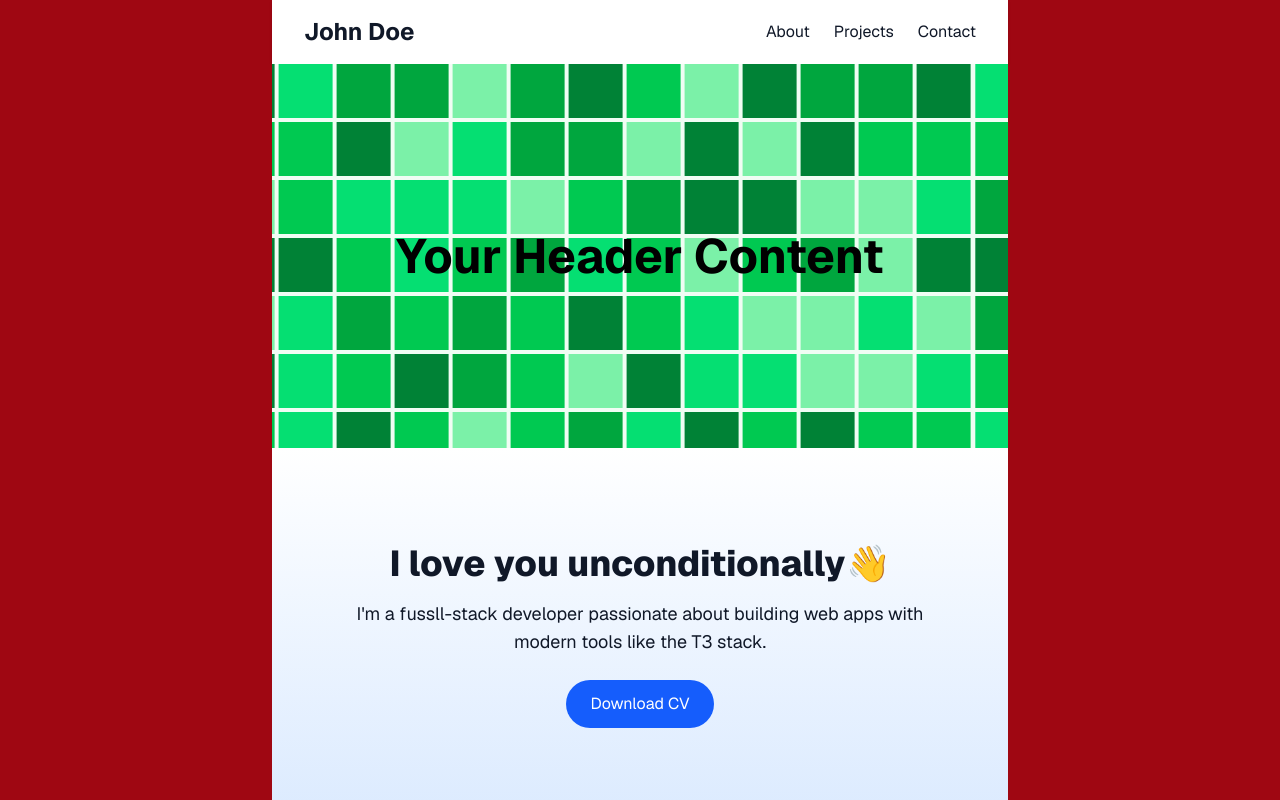
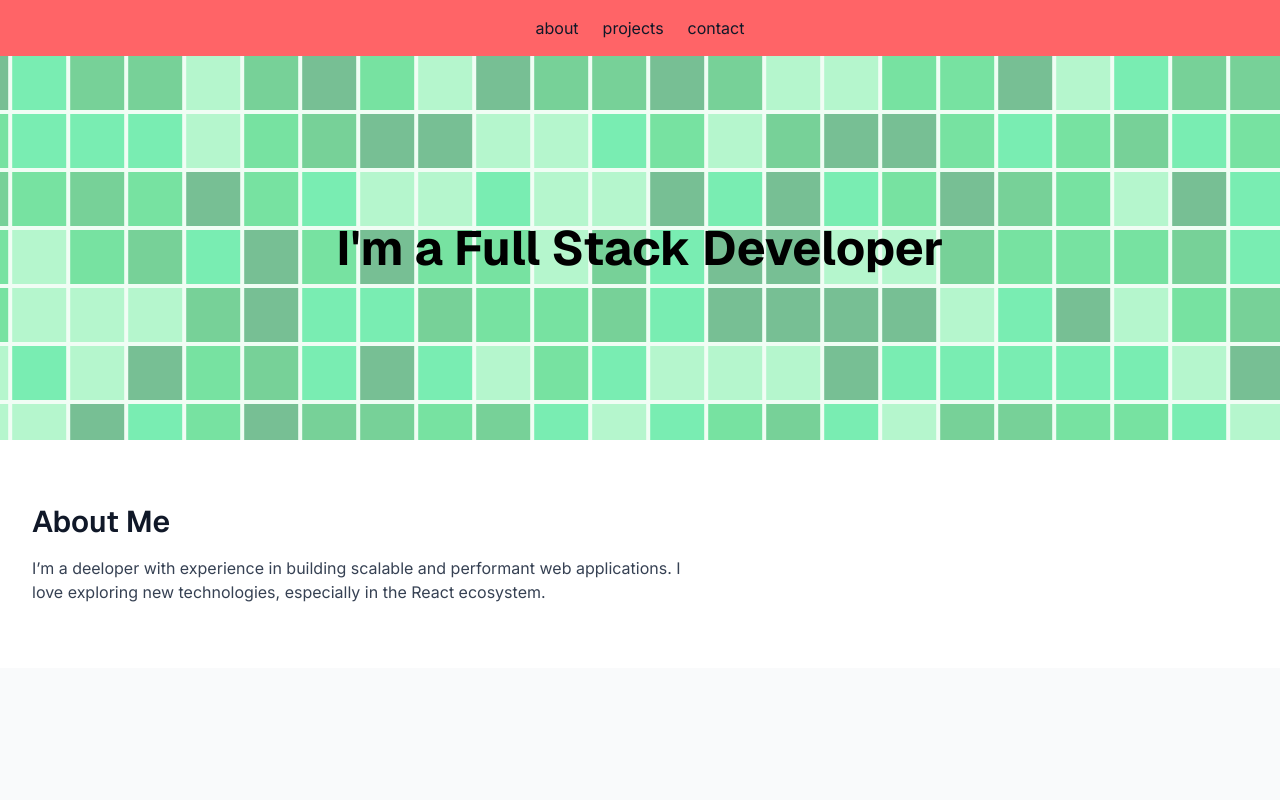
Before and after one commit to AlexanderBarr/alexbarrdotcom, a Next.js app: page / in a window 1280 px wide. Shown: the top 800 px of the page. Built offline with nearby package versions, Linux system fonts and the light colour scheme.

Commit message:
fix: header changes

```diff
--- a/src/app/_components/Hero.tsx
+++ /dev/null
@@ -1,21 +0,0 @@
-const Hero = () => {
-  return (
-    <section className="flex flex-col items-center justify-center bg-gradient-to-b from-white to-blue-100 py-24 text-center">
-      <h2 className="mb-4 text-4xl font-extrabold">
-        I love you unconditionally👋
-      </h2>
-      <p className="mb-6 max-w-xl text-lg">
-        I&apos;m a fussll-stack developer passionate about building web apps
-        with modern tools like the T3 stack.
-      </p>
-      <a
-        href="/cv.pdf"
-        className="rounded-full bg-blue-600 px-6 py-3 text-white transition hover:bg-blue-700"
-      >
-        Download CV
-      </a>
-    </section>
-  );
-};
-
-export default Hero;
--- a/src/app/_components/Navbar.tsx
+++ b/src/app/_components/Navbar.tsx
@@ -1,21 +1,21 @@
 const Navbar = () => {
   return (
-    <nav className="flex items-center justify-between bg-white px-8 py-4 shadow">
-      <h1 className="text-2xl font-bold">John Doe</h1>
+    <nav className="flex items-center justify-center bg-red-400 px-8 py-4 shadow">
+      {/* <h1 className="text-2xl font-bold">John Doe</h1> */}
       <ul className="flex space-x-6">
         <li>
           <a href="#about" className="hover:underline">
-            About
+            about
           </a>
         </li>
         <li>
           <a href="#projects" className="hover:underline">
-            Projects
+            projects
           </a>
         </li>
         <li>
           <a href="#contact" className="hover:underline">
-            Contact
+            contact
           </a>
         </li>
       </ul>
--- a/src/app/_components/header/animated-header.tsx
+++ b/src/app/_components/header/animated-header.tsx
@@ -44,7 +44,7 @@ export default function AnimatedHeader() {
       const squareSize = Math.floor(height / rowCount);
       const totalSize = squareSize + gap;
 
-      const cols = Math.ceil(width / totalSize) + 3;
+      const cols = Math.ceil(width / totalSize) + 10;
       const rows = Math.ceil(height / totalSize);
 
       const newSquares: Square[] = [];
@@ -110,7 +110,7 @@ export default function AnimatedHeader() {
 
   return (
     <header className="relative h-128 w-full overflow-hidden bg-green-50 md:h-80 lg:h-96">
-      <div ref={containerRef} className="absolute inset-0">
+      <div ref={containerRef} className="absolute inset-0 opacity-50">
         {squares.map((sq) => (
           <div
             key={sq.id}
@@ -127,7 +127,7 @@ export default function AnimatedHeader() {
 
       <div className="relative z-10 flex h-full items-center justify-center">
         <h1 className="text-3xl font-bold text-black md:text-4xl lg:text-5xl">
-          Your Header Content
+          I'm a Full Stack Developer
         </h1>
       </div>
     </header>
--- a/src/app/layout.tsx
+++ b/src/app/layout.tsx
@@ -1,7 +1,7 @@
 import "~/styles/globals.css";
 
 import { type Metadata } from "next";
-import { Geist } from "next/font/google";
+import { Geist, Inter } from "next/font/google";
 
 export const metadata: Metadata = {
   title: "alexbarr.com",
@@ -14,11 +14,16 @@ const geist = Geist({
   variable: "--font-geist-sans",
 });
 
+const inter = Inter({
+  subsets: ["latin"],
+  variable: "--font-inter",
+});
+
 export default function RootLayout({
   children,
 }: Readonly<{ children: React.ReactNode }>) {
   return (
-    <html lang="en" className={`${geist.variable}`}>
+    <html lang="en" className={`${geist.variable} ${geist.variable}`}>
       <body>{children}</body>
     </html>
   );
--- a/src/app/page.tsx
+++ b/src/app/page.tsx
@@ -1,6 +1,5 @@
 import Head from "next/head";
 import Navbar from "./_components/Navbar";
-import Hero from "./_components/Hero";
 import AboutSection from "./_components/AboutSection";
 import AnimatedHeader from "./_components/header/animated-header";
 
@@ -12,10 +11,9 @@ export default async function Home() {
         <meta name="description" content="My developer portfolio" />
       </Head>
 
-      <main className="min-h-screen bg-gray-50 text-gray-900">
+      <main className="min-h-screen w-screen bg-gray-50 text-gray-900">
         <Navbar />
         <AnimatedHeader />
-        <Hero />
         <AboutSection />
       </main>
     </main>
--- a/src/styles/globals.css
+++ b/src/styles/globals.css
@@ -1,6 +1,16 @@
 @import "tailwindcss";
 
-@theme {
-  --font-sans: var(--font-geist-sans), ui-sans-serif, system-ui, sans-serif,
-    "Apple Color Emoji", "Segoe UI Emoji", "Segoe UI Symbol", "Noto Color Emoji";
+:root {
+  --font-geist-sans: "Geist", sans-serif;
+  --font-inter: "Inter", sans-serif;
 }
+
+body {
+  font-family: var(--font-inter);
+}
+
+h1,
+h2,
+h3 {
+  font-family: var(--font-geist-sans);
+}
```
Also changed, not shown: package.json (+4 -3 lines), 1 other file (tests, documents, lock files or other folders).
